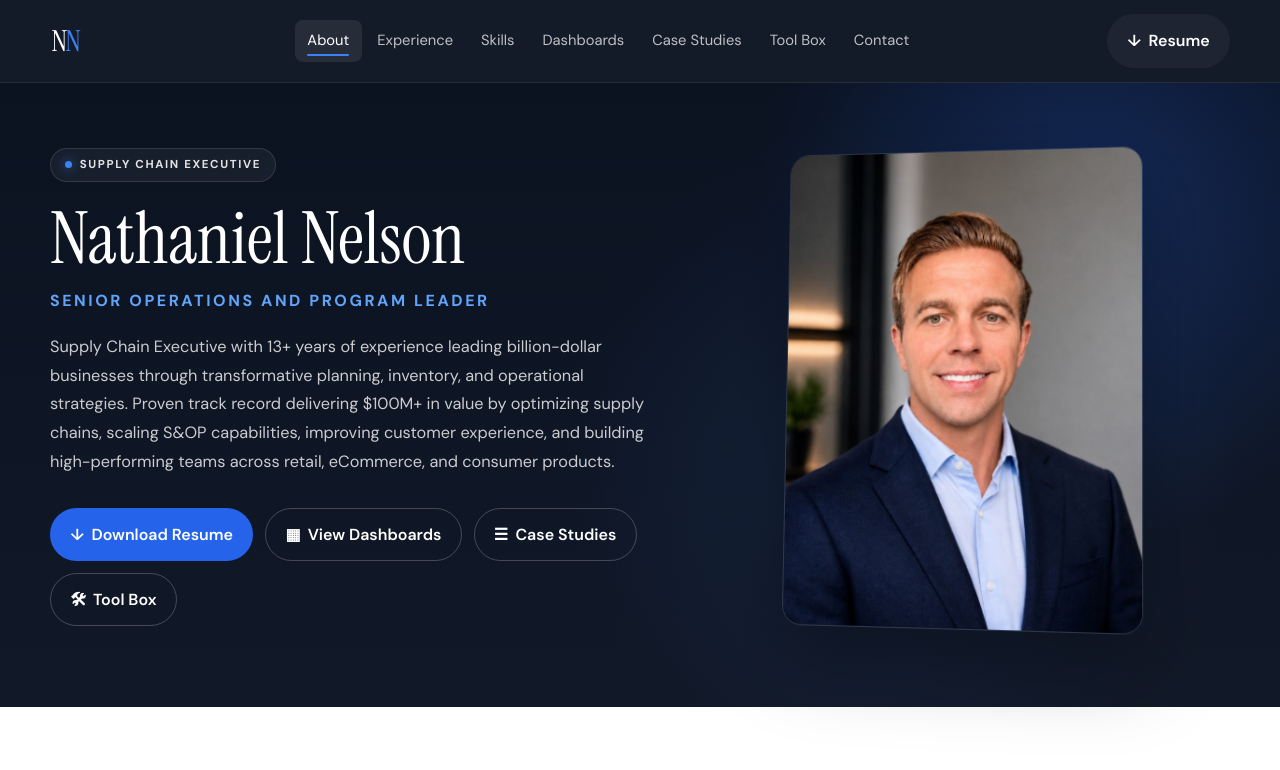
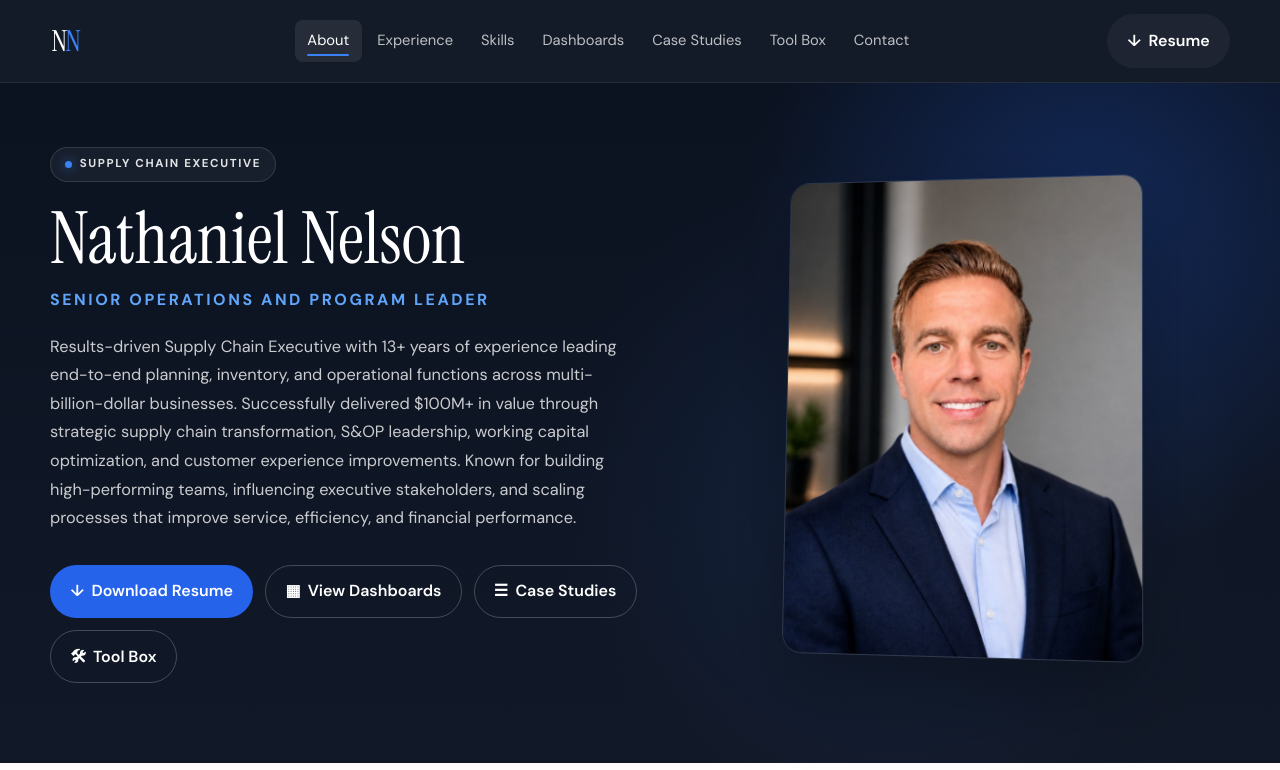
Before and after one commit to CaptianBoredASF/Website, a React (Vite) app: page / in a window 1280 px wide. Shown: the top 770 px of the page. Built offline with nearby package versions, Linux system fonts and the light colour scheme.

Commit message:
Update hero intro to new Supply Chain Executive summary

```diff
--- a/index.html
+++ b/index.html
@@ -3,7 +3,7 @@
   <head>
     <meta charset="UTF-8" />
     <meta name="viewport" content="width=device-width, initial-scale=1.0" />
-    <meta name="description" content="Nathaniel Nelson — Senior Operations and Program Leader with 13+ years in supply chain, operations, data analytics, and Tableau dashboards." />
+    <meta name="description" content="Results-driven Supply Chain Executive with 13+ years leading planning, inventory, and operations across multi-billion-dollar businesses." />
     <meta name="author" content="Nathaniel Nelson" />
     <link rel="canonical" href="https://nathanielnelsond.com/" />
     <meta property="og:title" content="Nathaniel Nelson — Senior Operations and Program Leader" />
--- a/src/data/resume.js
+++ b/src/data/resume.js
@@ -6,7 +6,7 @@ export const siteConfig = {
   title: 'Senior Operations and Program Leader',
   heroBadge: 'Supply Chain Executive',
   tagline:
-    'Supply Chain Executive with 13+ years of experience leading billion-dollar businesses through transformative planning, inventory, and operational strategies. Proven track record delivering $100M+ in value by optimizing supply chains, scaling S&OP capabilities, improving customer experience, and building high-performing teams across retail, eCommerce, and consumer products.',
+    'Results-driven Supply Chain Executive with 13+ years of experience leading end-to-end planning, inventory, and operational functions across multi-billion-dollar businesses. Successfully delivered $100M+ in value through strategic supply chain transformation, S&OP leadership, working capital optimization, and customer experience improvements. Known for building high-performing teams, influencing executive stakeholders, and scaling processes that improve service, efficiency, and financial performance.',
   email: 'Nathan.Nelson.D@gmail.com',
   phone: '(314) 566-4757',
   location: 'Fort Lauderdale, FL',
```
